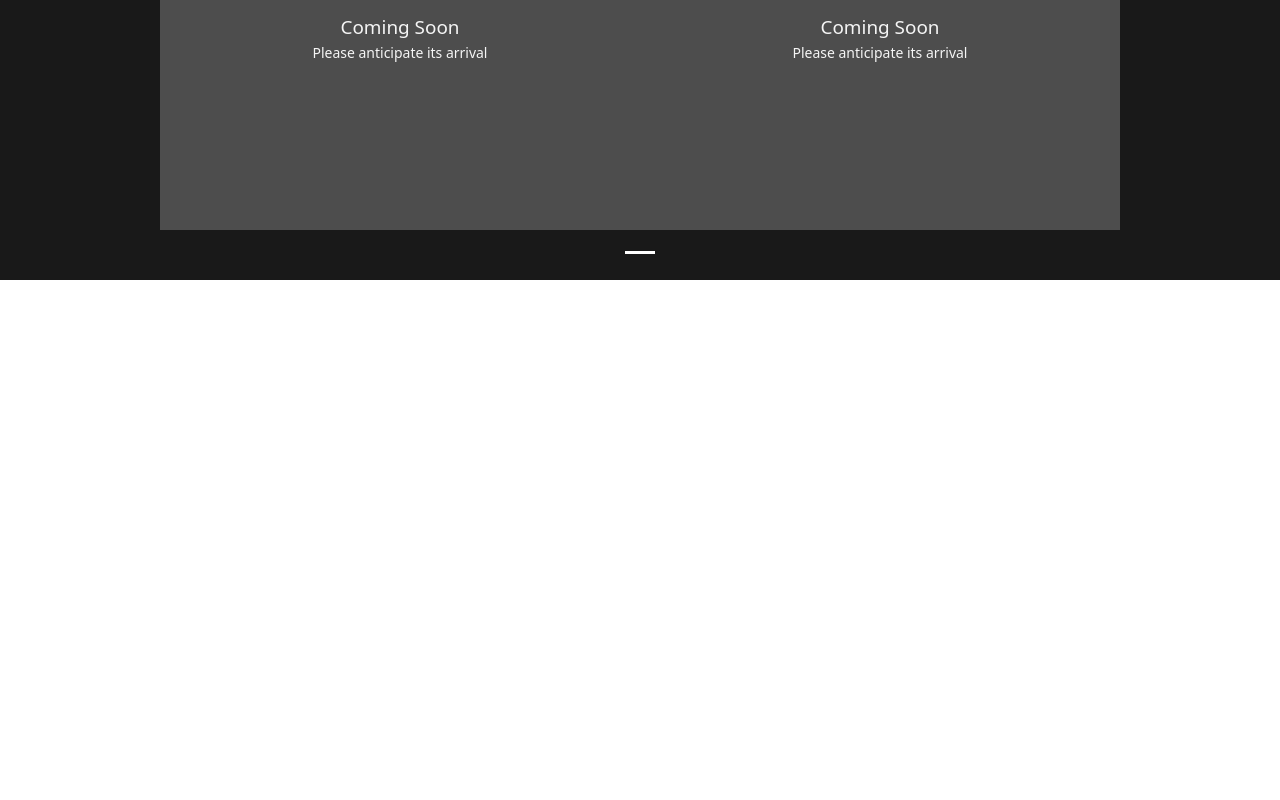
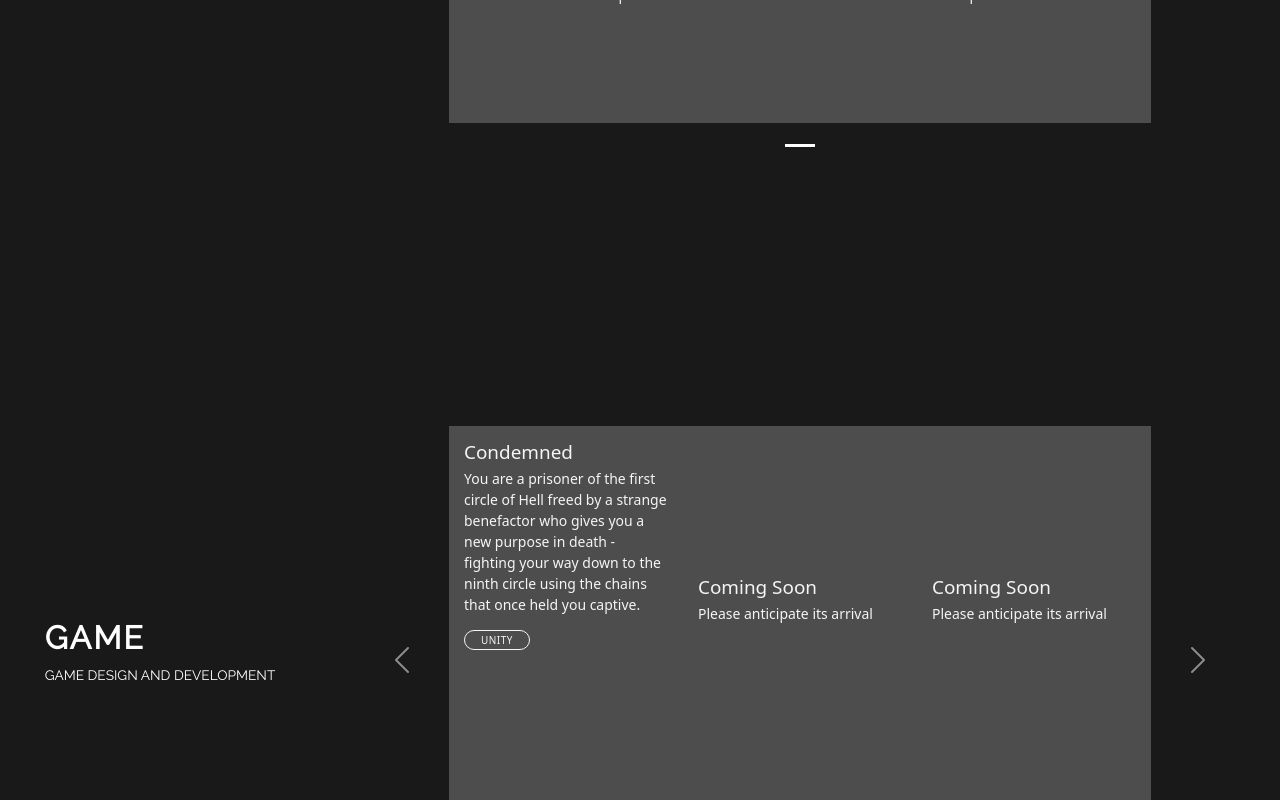
Before and after one commit to azheng9096/azheng9096.github.io, a Next.js app: page / in a window 1280 px wide. Shown: the part 1340-2140 px from the top of the page. Before the commit the page ends 1620 px from the top, so only its background shows below. Built offline with nearby package versions, Linux system fonts and the light colour scheme.

Commit message:
update horizontal section and carousel

```diff
--- a/app/page.tsx
+++ b/app/page.tsx
@@ -1,7 +1,9 @@
-import FullHeightContainer from "@/components/fullHeightContainer";
 import Header from "@/components/header";
 import NavBar from "@/components/navbar";
 import ProjectsCarousel from "@/components/projectsCarousel";
+import HorizontalSection from "@/components/sections/horizontalSection";
+import { AspectRatio } from "@/utils/constants";
+import { CarouselContentAlignment } from "@/utils/projectsCarousel";
 
 const navLinks = [
   { title: "Games", href: "#games" },
@@ -32,6 +34,11 @@ const mock = [
   },
 ];
 
+const mockSection = {
+  heading: "Game",
+  description: "Game Design and Development",
+};
+
 export default function Home() {
   return (
     <>
@@ -39,9 +46,20 @@ export default function Home() {
       <div className="container-fluid">
         <Header links={socialLinks} />
       </div>
-      <FullHeightContainer className="primary-background">
-        <ProjectsCarousel content={mock} rows={2} cols={2} />
-      </FullHeightContainer>
+      <div className="container-fluid">
+        <HorizontalSection className="primary-background" {...mockSection}>
+          <ProjectsCarousel content={mock} rows={2} cols={2} smDeviceCondense />
+        </HorizontalSection>
+        <HorizontalSection className="primary-background" {...mockSection}>
+          <ProjectsCarousel
+            content={mock}
+            rows={2}
+            cols={3}
+            aspectRatio={AspectRatio.OneToOne}
+            contentAlign={CarouselContentAlignment.End}
+          />
+        </HorizontalSection>
+      </div>
     </>
   );
 }
--- a/components/projectsCarousel.tsx
+++ b/components/projectsCarousel.tsx
@@ -1,9 +1,10 @@
 "use client";
 import { Project } from "@/types/project";
-import { deviceSizes } from "@/utils/constants";
+import { AspectRatio, deviceSizes } from "@/utils/constants";
 import { Carousel, CarouselItem } from "react-bootstrap";
 import styled from "styled-components";
 import "@/styles/components/projectsCarousel.scss";
+import { CarouselContentAlignment } from "@/utils/projectsCarousel";
 
 type Props = {
   content: Project[];
@@ -11,43 +12,8 @@ type Props = {
   cols: number;
   aspectRatio?: AspectRatio;
   contentAlign?: CarouselContentAlignment;
+  smDeviceCondense?: boolean;
 };
-
-enum AspectRatio {
-  OneToOne = "one-to-one",
-  FourToThree = "four-to-three",
-  SixteenToNine = "sixteen-to-nine",
-}
-
-enum CarouselContentAlignment {
-  Center = "carousel-content-center",
-  End = "carousel-content-end",
-}
-
-const CarouselRow = styled.div`
-  @media only screen and ${deviceSizes.lg} {
-    width: 100%;
-    display: flex;
-  }
-
-  @media only screen and ${deviceSizes.md} {
-    width: 100%;
-    display: flex;
-  }
-
-  @media only screen and ${deviceSizes.sm} {
-    display: flex;
-    flex-direction: column;
-  }
-`;
-
-const CarouselCol = styled.div`
-  flex: 1;
-
-  display: flex;
-  align-items: center;
-  justify-content: center;
-`;
 
 const CarouselContent = styled.div`
   padding-left: 12.5%;
@@ -74,7 +40,36 @@ const CarouselContent = styled.div`
     & > * {
       flex: 1;
     }
+
+    &.condense-sm {
+      flex-direction: column;
+    }
   }
+`;
+
+const CarouselRow = styled.div`
+  @media only screen and ${deviceSizes.lg} {
+    width: 100%;
+    display: flex;
+  }
+
+  @media only screen and ${deviceSizes.md} {
+    width: 100%;
+    display: flex;
+  }
+
+  @media only screen and ${deviceSizes.sm} {
+    display: flex;
+    flex-direction: column;
+  }
+`;
+
+const CarouselCol = styled.div`
+  flex: 1;
+
+  display: flex;
+  align-items: center;
+  justify-content: center;
 `;
 
 const CarouselWrapper = styled.div`
@@ -195,6 +190,7 @@ export default function ProjectsCarousel({
   cols,
   aspectRatio = AspectRatio.FourToThree,
   contentAlign = CarouselContentAlignment.Center,
+  smDeviceCondense = false,
 }: Props) {
   const projsPerPage = rows * cols;
 
@@ -211,7 +207,9 @@ export default function ProjectsCarousel({
       <Carousel>
         {group(content, projsPerPage).map((page) => (
           <CarouselItem>
-            <CarouselContent className="w-100">
+            <CarouselContent
+              className={`w-100 ${smDeviceCondense && "condense-sm"}`}
+            >
               {group(
                 content.concat(
                   Array(projsPerPage - page.length).fill(defaultProject)
--- a/components/sections/horizontalSection.tsx
+++ b/components/sections/horizontalSection.tsx
@@ -1,25 +1,58 @@
 "use client";
-
-import { Row } from "react-bootstrap";
+import styled from "styled-components";
+import FullHeightContainer from "../fullHeightContainer";
 
 type Props = {
   heading: string;
   description: string;
   extraInfo?: string;
+  className: string;
   children: React.ReactNode;
+  smDeviceCondense?: boolean;
 };
 
-export default function HorizontalSection({ children }: Props) {
+const TextContainer = styled.div`
+  max-width: 90%;
+  margin-top: 125px;
+  margin-bottom: 125px;
+
+  font-family: var(--font-raleway);
+  text-transform: uppercase;
+
+  h2 {
+    font-weight: bold;
+    letter-spacing: 2px;
+  }
+
+  p {
+    font-size: calc(10.5px + 0.25vw);
+  }
+
+  small {
+    font-size: calc(4.25px + 0.25vw);
+    letter-spacing: 1.25px;
+  }
+`;
+
+export default function HorizontalSection({
+  heading,
+  description,
+  extraInfo,
+  className,
+  children,
+}: Props) {
   return (
-    <Row>
+    <FullHeightContainer className={`row ${className}`}>
       <div className="col-md-3 text-white d-flex flex-column justify-content-center align-items-center">
-        <h2></h2>
-        <p></p>
-        <small></small>
+        <TextContainer className="text-center text-md-start">
+          <h2>{heading}</h2>
+          <p>{description}</p>
+          {extraInfo && <small>{extraInfo}</small>}
+        </TextContainer>
       </div>
       <div className="col-md-9 d-flex align-items-center justify-content-center">
         {children}
       </div>
-    </Row>
+    </FullHeightContainer>
   );
 }
--- a/next.config.js
+++ b/next.config.js
@@ -1,4 +1,11 @@
 /** @type {import('next').NextConfig} */
-const nextConfig = {}
+const nextConfig = {
+  experimental: {
+    appDir: true,
+  },
+  compiler: {
+    styledComponents: true,
+  },
+};
 
-module.exports = nextConfig
+module.exports = nextConfig;
--- a/utils/constants.ts
+++ b/utils/constants.ts
@@ -10,3 +10,9 @@ export const deviceSizes = {
   }px)`,
   lg: `(min-width: ${breakpointsPx.md + 1}px)`,
 };
+
+export const enum AspectRatio {
+  OneToOne = "one-to-one",
+  FourToThree = "four-to-three",
+  SixteenToNine = "sixteen-to-nine",
+}
--- /dev/null
+++ b/utils/projectsCarousel.ts
@@ -0,0 +1,4 @@
+export const enum CarouselContentAlignment {
+  Center = "carousel-content-center",
+  End = "carousel-content-end",
+}
```
Also changed, not shown: json/projects.json (+17 -4 lines), types/project.ts (+7 -0 lines).
